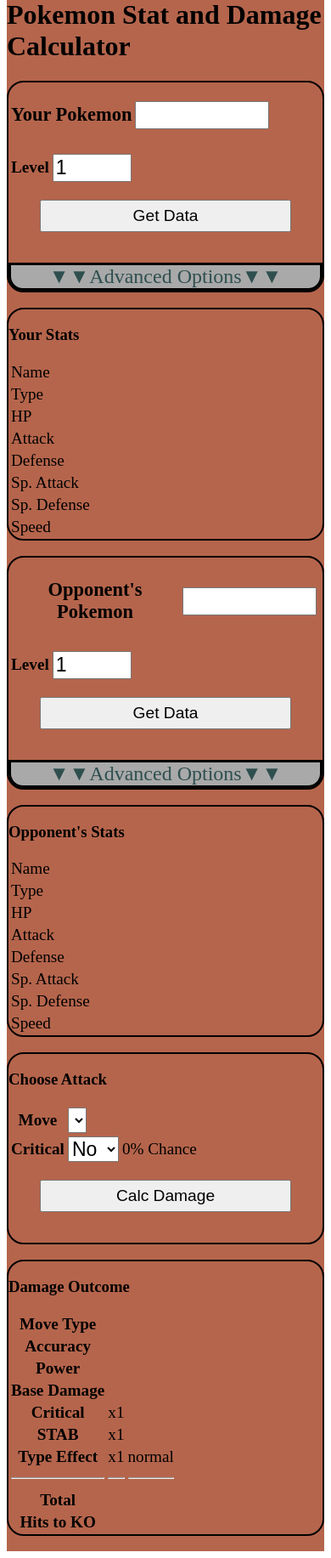
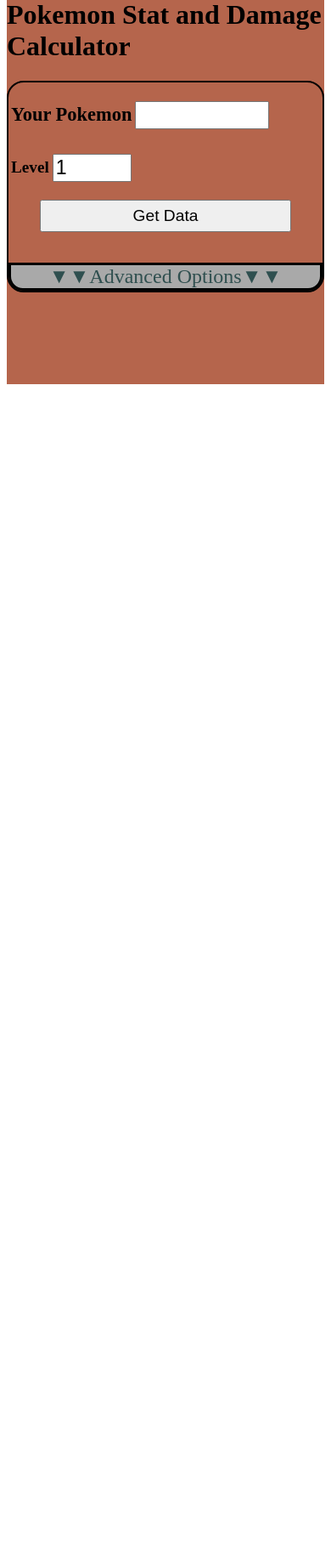
Before and after one commit to scotttolman/scotttolman.github.io, a PHP site: page /app/index.html in a window 390 px wide. Shown: the part 22-1855 px from the top of the page at 85% size. After the commit the page ends 474 px from the top, so only its background shows below. Run offline with PHP 8.4, Linux system fonts and the light colour scheme; lists and menus that the app fills with data are empty.

Commit message:
view on mobile

```diff
--- a/app/index.html
+++ b/app/index.html
@@ -79,7 +79,7 @@
         </div>
         <br>
         <!--*********************** User's Stats *************************-->
-        <div id="yStats" class="brdr">
+        <div id="yStats" class="brdr  hidden">
             <h3>Your Stats</h3>
             <table>
                 <tr>
@@ -97,32 +97,38 @@
                 <tr>
                     <td>HP</td>
                     <td id="yHPBar"></td>
+                    <td><canvas id="yHPBarGraph" class="graph"></canvas></td>
                 </tr>
                 <tr>
                     <td>Attack</td>
                     <td id="yAttackBar"></td>
+                    <td><canvas id="yAttackBarGraph" class="graph"></canvas></td>
                 </tr>
                 <tr>
                     <td>Defense</td>
                     <td id="yDefenseBar"></td>
+                    <td><canvas id="yDefenseBarGraph" class="graph"></canvas></td>
                 </tr>
                 <tr>
                     <td>Sp. Attack</td>
                     <td id="yS_AttackBar"></td>
+                    <td><canvas id="yS_AttackBarGraph" class="graph"></canvas></td>
                 </tr>
                 <tr>
                     <td>Sp. Defense</td>
                     <td id="yS_DefenseBar"></td>
+                    <td><canvas id="yS_DefenseBarGraph" class="graph"></canvas></td>
                 </tr>
                 <tr>
                     <td>Speed</td>
                     <td id="ySpeedBar"></td>
+                    <td><canvas id="ySpeedBarGraph" class="graph"></canvas></td>
                 </tr>
             </table>
         </div>
         <br>
         <!--********************* Opponent's Input ********************-->
-        <div id="oInput" class="brdr">
+        <div id="oInput" class="brdr  hidden">
             <table>
                 <tr>
                     <th><label for="oppPokemon"><h3>Opponent's Pokemon</h3></label></th>
@@ -188,7 +194,7 @@
         </div>
         <br>
         <!--************ Opponent's Stats*****************-->
-        <div id="oStats" class="brdr">
+        <div id="oStats" class="brdr  hidden">
             <h3>Opponent's Stats</h3>
             <table>
                 <tr>
@@ -206,32 +212,38 @@
                 <tr>
                     <td>HP</td>
                     <td id="oHPBar"></td>
+                    <td><canvas id="oHPBarGraph" class="graph"></canvas></td>
                 </tr>
                 <tr>
                     <td>Attack</td>
                     <td id="oAttackBar"></td>
+                    <td><canvas id="oAttackBarGraph" class="graph"></canvas></td>
                 </tr>
                 <tr>
                     <td>Defense</td>
                     <td id="oDefenseBar"></td>
+                    <td><canvas id="oDefenseBarGraph" class="graph"></canvas></td>
                 </tr>
                 <tr>
                     <td>Sp. Attack</td>
                     <td id="oS_AttackBar"></td>
+                    <td><canvas id="oS_AttackBarGraph" class="graph"></canvas></td>
                 </tr>
                 <tr>
                     <td>Sp. Defense</td>
                     <td id="oS_DefenseBar"></td>
+                    <td><canvas id="oS_DefenseBarGraph" class="graph"></canvas></td>
                 </tr>
                 <tr>
                     <td>Speed</td>
                     <td id="oSpeedBar"></td>
+                    <td><canvas id="oSpeedBarGraph" class="graph"></canvas></td>
                 </tr>
             </table>
         </div>
         <br>
         <!--*********************** Choose move and factors *************************-->
-        <div id="moveAndFactors" class="brdr">
+        <div id="moveAndFactors" class="brdr  hidden">
             <h3>Choose Attack</h3>
             <table>
                 <tr>
@@ -241,14 +253,13 @@
                     </td>
                 </tr>
                 <tr>
-                    <th>Critical</th>
+                    <th>Critical (<span id="critChance">0</span>% chance)</th>
                     <td>
                         <select name="critical" id="critical">
                             <option value="No">No</option>
                             <option value="Yes">Yes</option>
                         </select>
                     </td>
-                    <td><span id="critChance">0</span>% Chance</td>
                 </tr>
             </table>
             <br>
@@ -259,7 +270,7 @@
         </div>
         <br>
         <!--*********************** OUTCOME *************************-->
-        <div id="outcome" class="brdr">
+        <div id="outcome" class="brdr  hidden">
             <h3>Damage Outcome</h3>
             <table>
                 <tr>
--- a/app/main.css
+++ b/app/main.css
@@ -99,3 +99,19 @@ button{
     98% {background-color: #705848}
     100% {background-color: #EE99AC}
 }
+
+.graph {
+    background-color: red;
+    height: 10px;
+    width: 0px;
+    transition: 3s;
+}
+
+div {
+    display:block;
+    transition: all .2s ease-out;
+}
+
+.hidden {
+display:none;
+}
--- a/app/main.js
+++ b/app/main.js
@@ -108,6 +108,8 @@ function getData(url, code) {
 }
 
 function calcYStats() {
+    document.getElementById("yStats").style.display = "block"
+    document.getElementById("oInput").style.display = "block"
     document.getElementById("yT2Stat").style.display = "none";
     var lvl = parseInt(document.getElementById("yLevel").value);
     var name = yPoke.name;
@@ -162,11 +164,19 @@ function calcYStats() {
     document.getElementById("yS_AttackBar").innerHTML = Math.floor(S_Attack);
     document.getElementById("yS_DefenseBar").innerHTML = Math.floor(S_Defense);
     document.getElementById("ySpeedBar").innerHTML = Math.floor(Speed);
+    document.getElementById("yHPBarGraph").style.width = Math.floor(HP) + "px";
+    document.getElementById("yAttackBarGraph").style.width = Math.floor(Attack) + "px";
+    document.getElementById("yDefenseBarGraph").style.width = Math.floor(Defense) + "px";
+    document.getElementById("yS_AttackBarGraph").style.width = Math.floor(S_Attack) + "px";
+    document.getElementById("yS_DefenseBarGraph").style.width = Math.floor(S_Defense) + "px";
+    document.getElementById("ySpeedBarGraph").style.width = Math.floor(Speed) + "px";
 
     changeColors("y");
 }
 
 function calcOStats() {
+    document.getElementById("oStats").style.display = "block"
+    document.getElementById("moveAndFactors").style.display = "block"
     document.getElementById("oT2Stat").style.display = "none";
     var lvl = parseInt(document.getElementById("oLevel").value);
     var name = oPoke.name;
@@ -221,6 +231,12 @@ function calcOStats() {
     document.getElementById("oS_AttackBar").innerHTML = Math.floor(S_Attack);
     document.getElementById("oS_DefenseBar").innerHTML = Math.floor(S_Defense);
     document.getElementById("oSpeedBar").innerHTML = Math.floor(Speed);
+    document.getElementById("oHPBarGraph").style.width = Math.floor(HP) + "px";
+    document.getElementById("oAttackBarGraph").style.width = Math.floor(Attack) + "px";
+    document.getElementById("oDefenseBarGraph").style.width = Math.floor(Defense) + "px";
+    document.getElementById("oS_AttackBarGraph").style.width = Math.floor(S_Attack) + "px";
+    document.getElementById("oS_DefenseBarGraph").style.width = Math.floor(S_Defense) + "px";
+    document.getElementById("oSpeedBarGraph").style.width = Math.floor(Speed) + "px";
 
     changeColors("o");
 }
@@ -298,6 +314,7 @@ function popMoves() {
 }
 
 function calcDamage() {
+    document.getElementById("outcome").style.display = "block"
     var type = yMove.type.name;
     var typeColor = getColor(type);
     var power = yMove.power;
```
